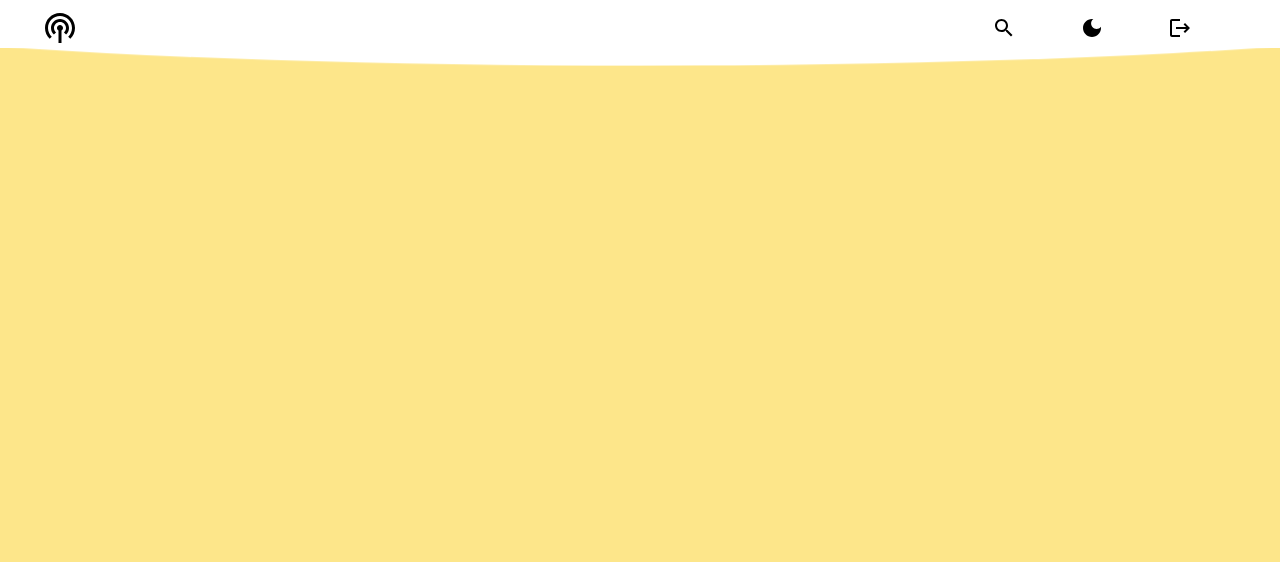
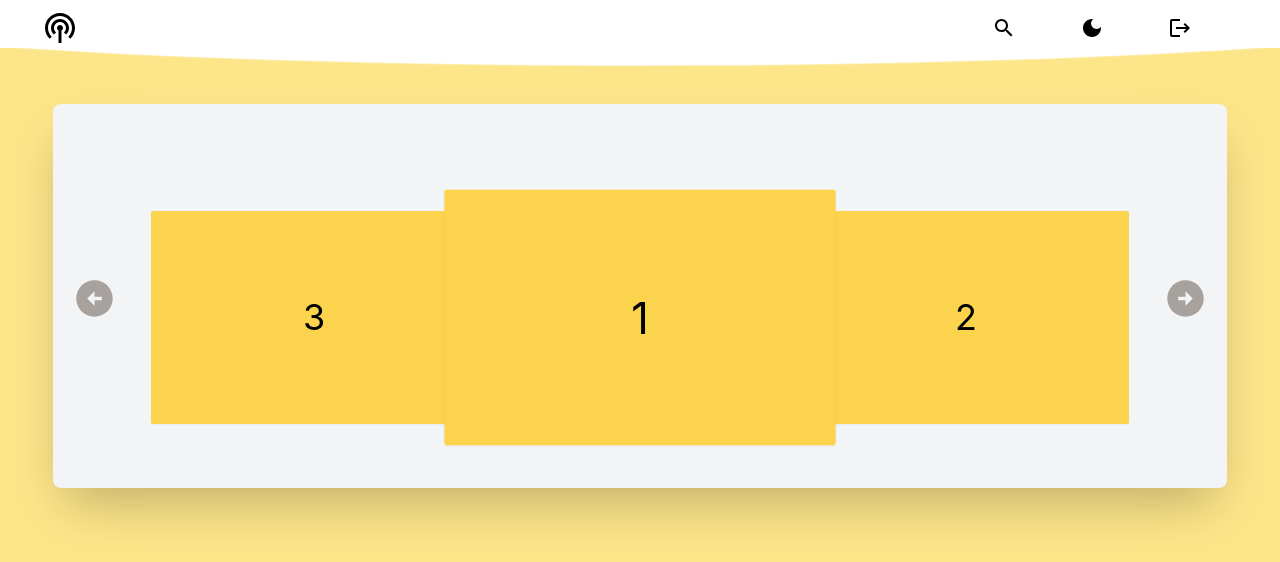
Before and after one commit to MohamadTarhini84/ESAFinalProject, a React (Vite) app in the folder client/: page / in a window 1280 px wide. Shown: the top 562 px of the page. Built offline with nearby package versions, Linux system fonts and the light colour scheme.

Commit message:
sliders initially done

```diff
--- a/client/package.json
+++ b/client/package.json
@@ -13,6 +13,7 @@
     "@emotion/styled": "^11.10.6",
     "@mui/icons-material": "^5.11.9",
     "@mui/material": "^5.11.10",
+    "gsap": "^3.11.4",
     "react": "^18.2.0",
     "react-dom": "^18.2.0",
     "react-slideshow-image": "^4.2.1"
--- a/client/src/App.jsx
+++ b/client/src/App.jsx
@@ -3,15 +3,19 @@ import './App.css'
 import { themeContext } from './context/themeContext'
 import NavBar from './components/main/navBar'
 import MFeatured from './components/main/mobileFeatured'
+import Featured from './components/main/Featured'
+import MSearch from './components/mobileSearch'
 
 function App() {
   const {theme}=useContext(themeContext)
 
   return (
     <div className={`App ${theme?"":"dark"}`}>
-      <div className='w-full h-full bg-amber-200 dark:bg-orange-900 flex flex-col'>
+      <div className='w-full min-h-screen bg-amber-200 dark:bg-orange-900 flex flex-col'>
         <NavBar/>
         <MFeatured className="sm:hidden"/>
+        <Featured/>
+        <MSearch className="sm:hidden"/>
       </div>
     </div>
   )
--- a/client/src/components/main/Featured.jsx
+++ b/client/src/components/main/Featured.jsx
@@ -1,7 +1,101 @@
+import gsap from "gsap";
+import { useEffect, useRef } from "react";
+import ArrowCircleRightIcon from '@mui/icons-material/ArrowCircleRight';
+import ArrowCircleLeftIcon from '@mui/icons-material/ArrowCircleLeft';
+
 function Featured(){
+    const current=useRef()
+    const next=useRef()
+    const prev=useRef()
+
+    const left=useRef()
+    const right=useRef()
+
+
+    function coolDown() {
+        left.current.disabled=true
+        right.current.disabled = true;
+        setTimeout(function() {left.current.disabled = false;right.current.disabled=false}, 700);
+    }
+
+    useEffect(()=>{
+        document.querySelector('.first').classList.add('current')
+        gsap.to('.current',{duration:0.5, scale:1.2})
+        right.current.addEventListener('click',moveRight)
+        left.current.addEventListener('click',moveLeft)
+    },[])
+
+    function moveRight(){
+        const first=document.querySelector('.first')
+        const second=document.querySelector('.second')
+        const third=document.querySelector('.third')
+
+        gsap.to(".current", {duration:0.7, ease: "power2.inOut", left:prev.current.offsetLeft, right:prev.current.offsetRight})
+        gsap.to(".next", {duration:0.7, ease: "power2.inOut", left:current.current.offsetLeft, right:current.current.offsetRight})
+        gsap.to(".prev", {duration:0.7, ease: "power2.inOut", left:next.current.offsetLeft, right:next.current.offsetRight})
+
+        first.classList.remove('z-10')
+        first.classList.add('third')
+        first.classList.remove('first')
+
+        second.classList.add('z-10')
+        second.classList.add('first')
+        second.classList.remove('second')
+
+        third.classList.add('second')
+        third.classList.remove('third')
+
+        gsap.to('.first',{duration:0.5, scale:1.2})
+        gsap.to('.third',{duration:0.5, scale:1})
+
+        coolDown()
+    }
+
+    function moveLeft(){
+        gsap.to(".current", {duration:0.7, ease: "power2.inOut", left:next.current.offsetLeft, right:next.current.offsetRight})
+        gsap.to(".next", {duration:0.7, ease: "power2.inOut", left:prev.current.offsetLeft, right:prev.current.offsetRight})
+        gsap.to(".prev", {duration:0.7, ease: "power2.inOut", left:current.current.offsetLeft, right:current.current.offsetRight})
+
+        const first=document.querySelector('.first')
+        const second=document.querySelector('.second')
+        const third=document.querySelector('.third')
+
+        first.classList.remove('z-10')
+        first.classList.add('second')
+        first.classList.remove('first')
+
+        second.classList.add('third')
+        second.classList.remove('second')
+
+        third.classList.add('z-10')
+        third.classList.add('first')
+        third.classList.remove('third')
+
+        gsap.to('.first',{duration:0.5, scale:1.2})
+        gsap.to('.second',{duration:0.5, scale:1})
+
+        coolDown()
+    }
+
     return (
-        <div>
-
+        <div id="main_featured" className="w-11/12 h-96 bg-gray-100 text-4xl relative self-center mt-14 dark:bg-stone-800 flex justify-center items-center shadow-2xl rounded-lg">
+            <button className="absolute group left-6" ref={left} >
+                <ArrowCircleLeftIcon fontSize="large"
+                    className="scale-125 hover:scale-150 hover:cursor-pointer text-stone-400 hover:transition-all hover:ease-in-out"/>
+                <span className='tooltip sm:group-hover:scale-100 top-12 pointer-events-none'>Left</span>
+            </button>
+            <div className="w-10/12 h-2/3 relative flex justify-center items-end gap-4">
+                <div ref={current} className="slider_item first z-10">1</div>
+                <div ref={prev} className="slider_item third right-0 prev">2</div>
+                <div ref={next} className="slider_item second left-0 next">3</div>
+            </div>
+            <button className="absolute group right-6" ref={right}>
+                <ArrowCircleRightIcon fontSize="large"
+                    className="scale-125 hover:scale-150 hover:cursor-pointer text-stone-400 hover:transition-all hover:ease-in-out"/>
+                <span className='tooltip sm:group-hover:scale-100 top-12 pointer-events-none'>Right</span>
+            </button>
         </div>
     )
 }
+
+export default Featured
--- a/client/src/components/main/navBar.jsx
+++ b/client/src/components/main/navBar.jsx
@@ -25,7 +25,7 @@ function NavBar(){
                     </div>
                     :<div className='relative group'>
                         <LightModeIcon onClick={()=>themeToggle(true)} className='group-hover:cursor-pointer'/>
-                        <span className='tooltip -left-6 sm:group-hover:scale-100'>Lightmode</span>
+                        <span className='tooltip sm:group-hover:scale-100'>Lightmode</span>
                     </div>}
                 <div className='relative group'>
                     <LogoutIcon onClick={()=>console.log("ok")} className='group-hover:cursor-pointer'/>
--- /dev/null
+++ b/client/src/components/mobileSearch.jsx
@@ -0,0 +1,11 @@
+function MSearch(props){
+    return (
+        <div className={`w-11/12 h-auto self-center mt-12 p-4 bg-gray-100 dark:bg-stone-800 ${props.className}`}>
+            <input type="text"/>
+            <input type="text"/>
+            <input type="text"/>
+        </div>
+    )
+}
+
+export default MSearch
--- a/client/src/index.css
+++ b/client/src/index.css
@@ -26,10 +26,20 @@
     color: #535bf2;
   }
 
+@media (max-width:639px) {
+  #main_featured{
+    display:none;
+  }
+}
+
 @layer components{
   .tooltip{
-    @apply absolute w-auto p-2 min-w-max -left-4 top-8 rounded-md shadow-md
+    @apply absolute w-auto p-2 min-w-max right-0 top-8 rounded-md shadow-md
       text-white dark:text-black bg-stone-800 dark:bg-white
       text-xs font-bold transition-all duration-100 scale-0 origin-top
   }
+
+  .slider_item{
+    @apply absolute w-1/3 h-5/6 flex justify-center items-center bg-amber-300 dark:bg-amber-600 rounded-sm shadow-sm
+  }
 }
```
Also changed, not shown: 1 other file (tests, documents, lock files or other folders).
